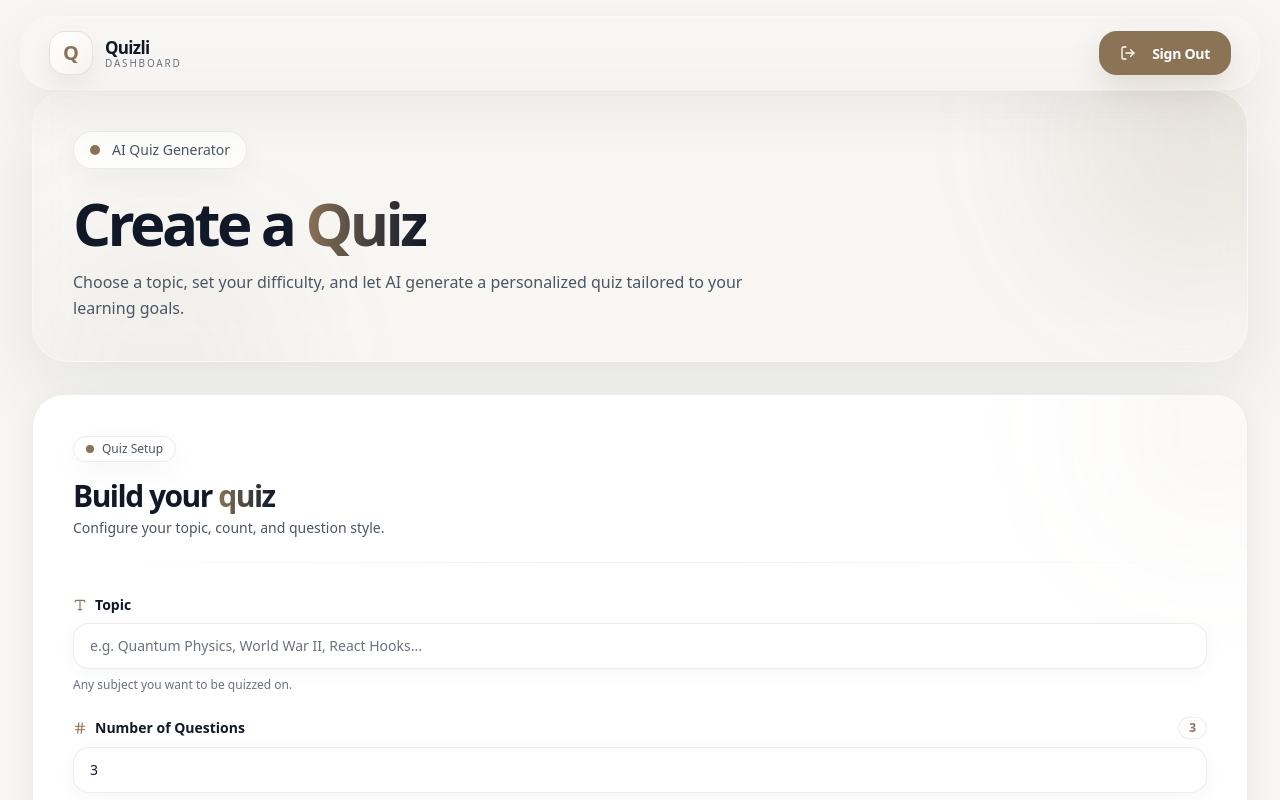
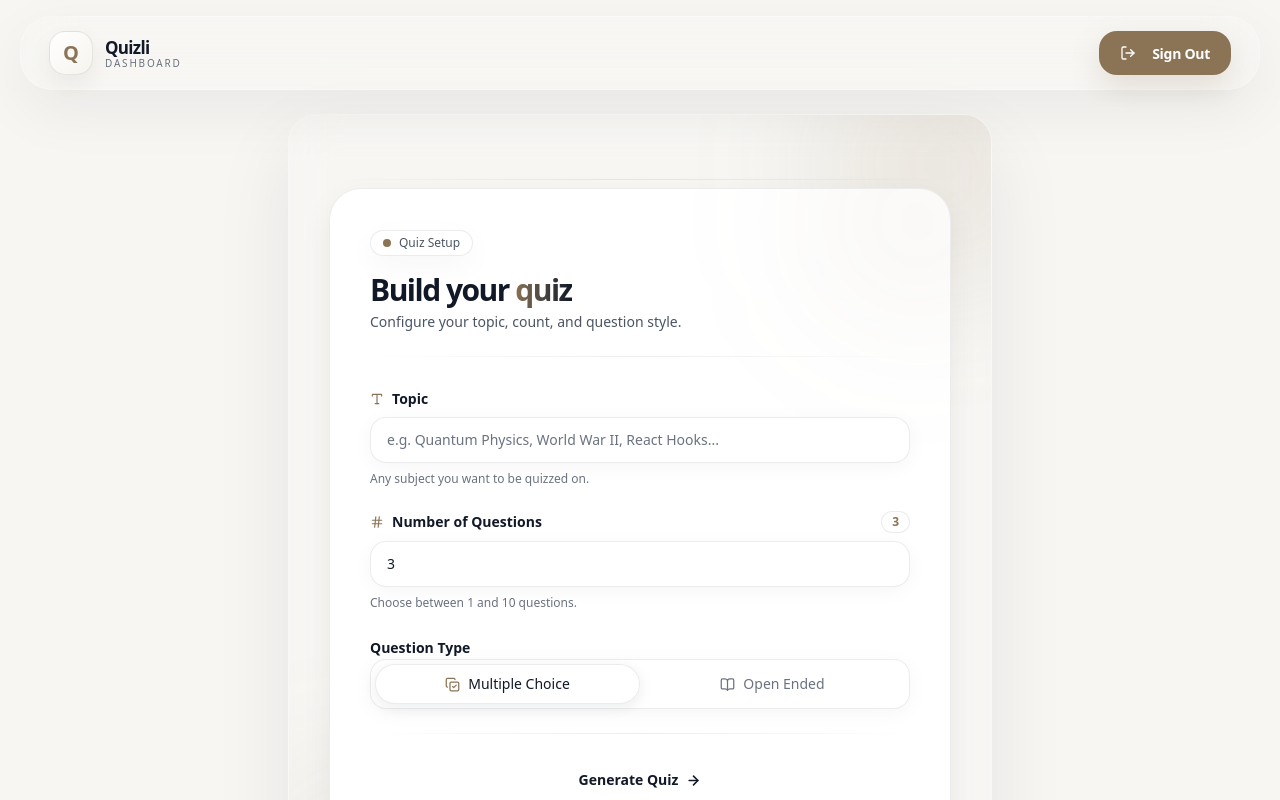
Before and after one commit to krishnasahu22032003/Quizli, a Next.js app: page /quiz in a window 1280 px wide. Shown: the top 800 px of the page. Built offline with nearby package versions, Linux system fonts and the light colour scheme.

Commit message:
quiz page updated

```diff
--- a/app/quiz/page.tsx
+++ b/app/quiz/page.tsx
@@ -15,41 +15,20 @@ const Quiz = ({ searchParams }: Props) => {
     <div className="min-h-screen bg-[var(--background)]">
       <DashboardHeader />
 
-      <main className="mx-auto max-w-7xl px-4 pb-8 sm:px-6 lg:px-8">
-        {/* Page Header */}
-        <section className="relative overflow-hidden rounded-[36px] border border-white/20 bg-[rgba(255,255,255,0.05)] backdrop-blur-xl shadow-[0_30px_80px_rgba(17,24,39,0.08)]">
-          <div className="absolute -top-24 -right-24 h-72 w-72 rounded-full bg-[rgba(139,115,85,0.12)] blur-3xl" />
-          <div className="absolute -bottom-32 left-0 h-64 w-64 rounded-full bg-[rgba(139,115,85,0.06)] blur-3xl" />
+      <main className="mx-auto max-w-3xl px-4 pb-12 pt-6 sm:px-6 lg:px-8">
+        <section className="relative overflow-hidden rounded-[28px] border border-white/20 bg-[rgba(255,255,255,0.05)] backdrop-blur-xl shadow-[0_30px_80px_rgba(17,24,39,0.08)]">
+          <div className="pointer-events-none absolute -top-20 -right-20 h-64 w-64 rounded-full bg-[rgba(139,115,85,0.12)] blur-3xl" />
+          <div className="pointer-events-none absolute -bottom-24 -left-10 h-56 w-56 rounded-full bg-[rgba(139,115,85,0.07)] blur-3xl" />
 
-          <div className="relative p-6 sm:p-8 lg:p-10">
-            <div className="inline-flex items-center gap-3 rounded-full border border-[var(--border)] bg-white/70 px-4 py-2 backdrop-blur-xl shadow-[0_10px_30px_rgba(17,24,39,0.04)]">
-              <span className="relative flex h-2.5 w-2.5">
-                <span className="absolute inline-flex h-full w-full animate-ping rounded-full bg-[var(--accent)] opacity-40" />
-                <span className="relative inline-flex h-2.5 w-2.5 rounded-full bg-[var(--accent)]" />
-              </span>
-              <span className="text-sm font-medium text-[var(--foreground-secondary)]">
-                AI Quiz Generator
-              </span>
-            </div>
+          <div className="relative px-6 pt-8 pb-2 sm:px-10 sm:pt-10">
 
-            <h1 className="mt-6 text-4xl font-bold tracking-[-0.06em] text-[var(--foreground)] sm:text-5xl lg:text-6xl">
-              Create a{" "}
-              <span className="bg-gradient-to-r from-[var(--accent)] to-[var(--foreground)] bg-clip-text text-transparent">
-                Quiz
-              </span>
-            </h1>
+            <div className="mt-6 h-px w-full bg-gradient-to-r from-transparent via-[var(--border)] to-transparent" />
+          </div>
 
-            <p className="mt-4 max-w-2xl text-sm leading-relaxed text-[var(--foreground-secondary)] sm:text-base">
-              Choose a topic, set your difficulty, and let AI generate a
-              personalized quiz tailored to your learning goals.
-            </p>
+          <div className="relative px-6 pb-8 sm:px-10 sm:pb-10">
+            <QuizCreation topic={searchParams.topic ?? ""} />
           </div>
         </section>
-
-        {/* Quiz Creation Form */}
-        <div className="mt-8">
-          <QuizCreation topic={searchParams.topic ?? ""} />
-        </div>
       </main>
     </div>
   );
--- a/components/forms/QuizForm.tsx
+++ b/components/forms/QuizForm.tsx
@@ -84,7 +84,7 @@ const form = useForm<Output>({
 
       <div className="relative p-6 sm:p-8 lg:p-10">
         {/* Header */}
-        <div className="flex items-start justify-between">
+        <div className="flex items-start justify-between ">
           <div>
             <div className="inline-flex items-center gap-2 rounded-full border border-[var(--border)] bg-white/70 px-3 py-1 backdrop-blur-xl shadow-[0_10px_30px_rgba(17,24,39,0.04)]">
               <span className="relative flex h-2 w-2">
@@ -217,7 +217,7 @@ const form = useForm<Output>({
               <button
                 type="button"
                 onClick={() => form.setValue("type", "mcq")}
-                className="relative z-10 flex w-1/2 items-center justify-center gap-2 rounded-xl py-2.5 text-sm font-medium transition-colors duration-200"
+                className="relative z-10 cursor-pointer flex w-1/2 items-center justify-center gap-2 rounded-xl py-2.5 text-sm font-medium transition-colors duration-200"
               >
                 <CopyCheck
                   size={15}
@@ -241,7 +241,7 @@ const form = useForm<Output>({
               <button
                 type="button"
                 onClick={() => form.setValue("type", "open_ended")}
-                className="relative z-10 flex w-1/2 items-center justify-center gap-2 rounded-xl py-2.5 text-sm font-medium transition-colors duration-200"
+                className="relative cursor-pointer z-10 flex w-1/2 items-center justify-center gap-2 rounded-xl py-2.5 text-sm font-medium transition-colors duration-200"
               >
                 <BookOpen
                   size={15}
@@ -274,7 +274,7 @@ const form = useForm<Output>({
             whileHover={{ y: isPending ? 0 : -2 }}
             whileTap={{ scale: isPending ? 1 : 0.97 }}
             transition={{ duration: 0.2 }}
-            className="btn-shine w-full inline-flex items-center justify-center gap-2 rounded-2xl py-3 text-sm font-semibold disabled:opacity-50 disabled:cursor-not-allowed"
+            className="btn-shine cursor-pointer w-full inline-flex items-center justify-center gap-2 rounded-2xl py-3 text-sm font-semibold disabled:opacity-50 disabled:cursor-not-allowed"
           >
             <AnimatePresence mode="wait">
               {isPending ? (
```
